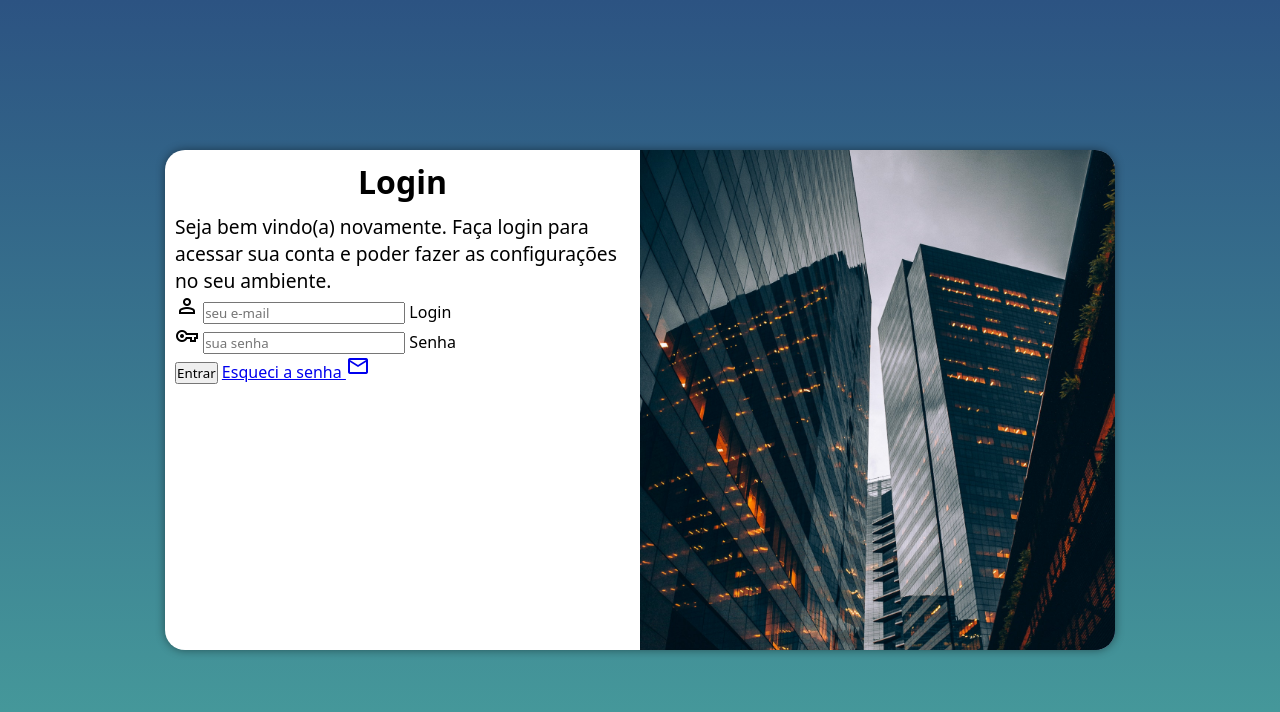
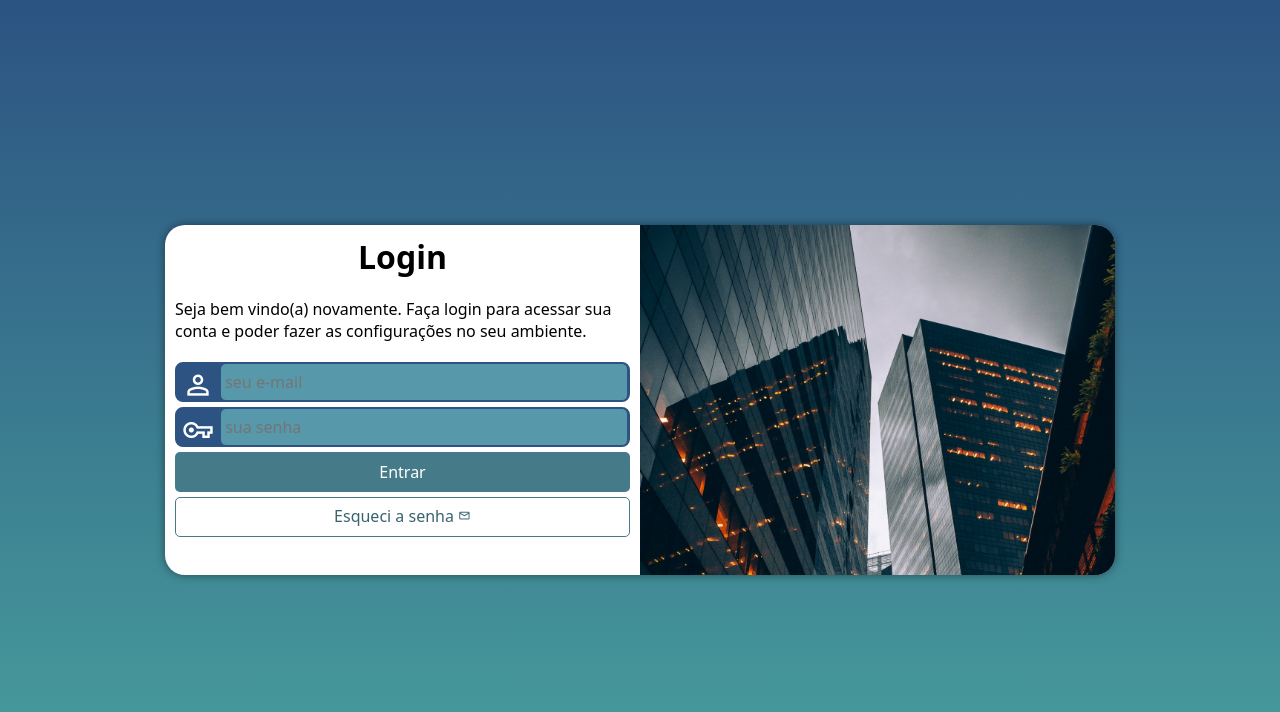
Before and after one commit to filipaBrandao/projeto-login, a plain HTML site: page index.html in a window 1280 px wide. Drawn offline with nearby package versions, Linux system fonts and the light colour scheme.

Commit message:
finalizacao

```diff
--- a/estilos/media-query.css
+++ b/estilos/media-query.css
@@ -5,7 +5,8 @@
         background-image: linear-gradient(to top, #48a09d, #2c5382);
     }
     section#login {
-        width: 90vw;
+        width: 80vw;
+        height: 280px;
     }
 
     section#login > div#imagem {
@@ -26,6 +27,7 @@
     }
     section#login {
         width: 950px;
+        height: 350px;
     }
 
     section#login > div#imagem {
@@ -44,6 +46,7 @@
     }
 
     div#formulario > p {
-        font-size: 1.2em;
+        font-size: 1em;
+        margin: 20px 0px;
     }
 }
--- a/estilos/style.css
+++ b/estilos/style.css
@@ -4,7 +4,7 @@
 Paleta de cores
 Verde: #48a09d
 Azul: #2c5382
-Azul C: #488da0
+Azul C: #457a89
 */
 * {
     font-family: system-ui, -apple-system, BlinkMacSystemFont, 'Segoe UI', Roboto, Oxygen, Ubuntu, Cantarell, 'Open Sans', 'Helvetica Neue', sans-serif;
@@ -25,17 +25,17 @@ main {
     width: 100vw;
 }
 
-section {
+section#login {
     position: absolute;
     top: 50%;
     left: 50%;
-    transform: translate(-50%, -50%);
     overflow: hidden;
     background-color: white;
     width: 250px;
-    height: 500px;
+    height: 510px;
     border-radius: 20px;
     box-shadow: 0px 0px 10px rgba(0, 0, 0, 0.445);
+    transform: translate(-50%, -50%);
 }
 
 section#login > div#imagem {
@@ -61,3 +61,77 @@ div#formulario > h1 {
 div#formulario > p {
     font-size: 0.8em;
 }
+
+div.campo > label {
+    display: none;
+}
+
+div.campo > span {
+    color: white;
+    font-size: 2em;
+    width: 40px;
+    padding: 5px;
+}
+div.campo > input {
+    background-color: #5798aa;
+    font-size: 1em;
+    width: calc(100% - 45px);
+    height: 100%;
+    border: 0px;
+    border-radius: 5px;
+    padding: 4px;
+    transform: translateY(-12.9px);
+}
+
+div.campo > input:focus-within {
+    background-color: white;
+}
+
+form > div.campo {
+    background-color: #2c5382;
+    border: 2px solid #2c5382;
+    width: 100%;
+    height: 40px;
+    display: block;
+    border-radius: 8px;
+    margin: 5px 0px;
+}
+
+form > input[type=submit] {
+    display: block;
+    font-size: 1em;
+    width: 100%;
+    height: 40px;
+    background-color: #457a89;
+    color: white;
+    border: none;
+    border-radius: 5px;
+    cursor: pointer;
+}
+
+form > input[type=submit]:hover {
+    background-color: #33545d;
+}
+
+form > a.botao {
+    display: block;
+    text-align: center;
+    font-size: 1em;
+    width: 100%;
+    height: 40px;
+    padding-top: 7px;
+    margin-top: 5px;
+    background-color: white;
+    color: #39636f;
+    border: 1px solid #457a89;
+    border-radius: 5px;
+    text-decoration: none;
+}
+
+form > a.botao:hover {
+    background-color: #75b3c4;
+}
+
+form > a.botao > span {
+    font-size: 0.8em;
+}
--- a/index.html
+++ b/index.html
@@ -30,7 +30,7 @@
                         <label for="isenha">Senha</label>
                     </div>
                     <input type="submit" value="Entrar">
-                    <a href="esqueci.html">
+                    <a href="esqueci.html" class="botao">
                         Esqueci a senha <span class="material-symbols-outlined">mail</span>
                     </a>
                 </form>
```
